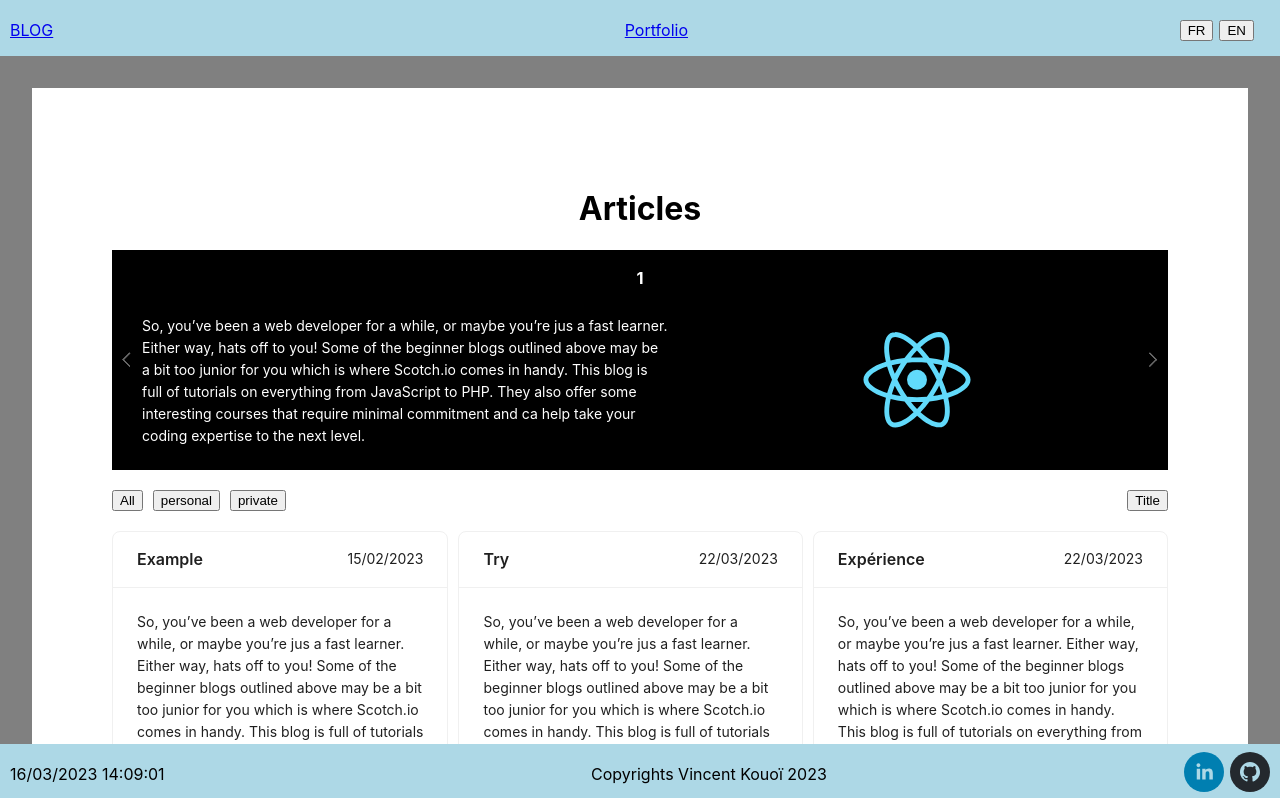
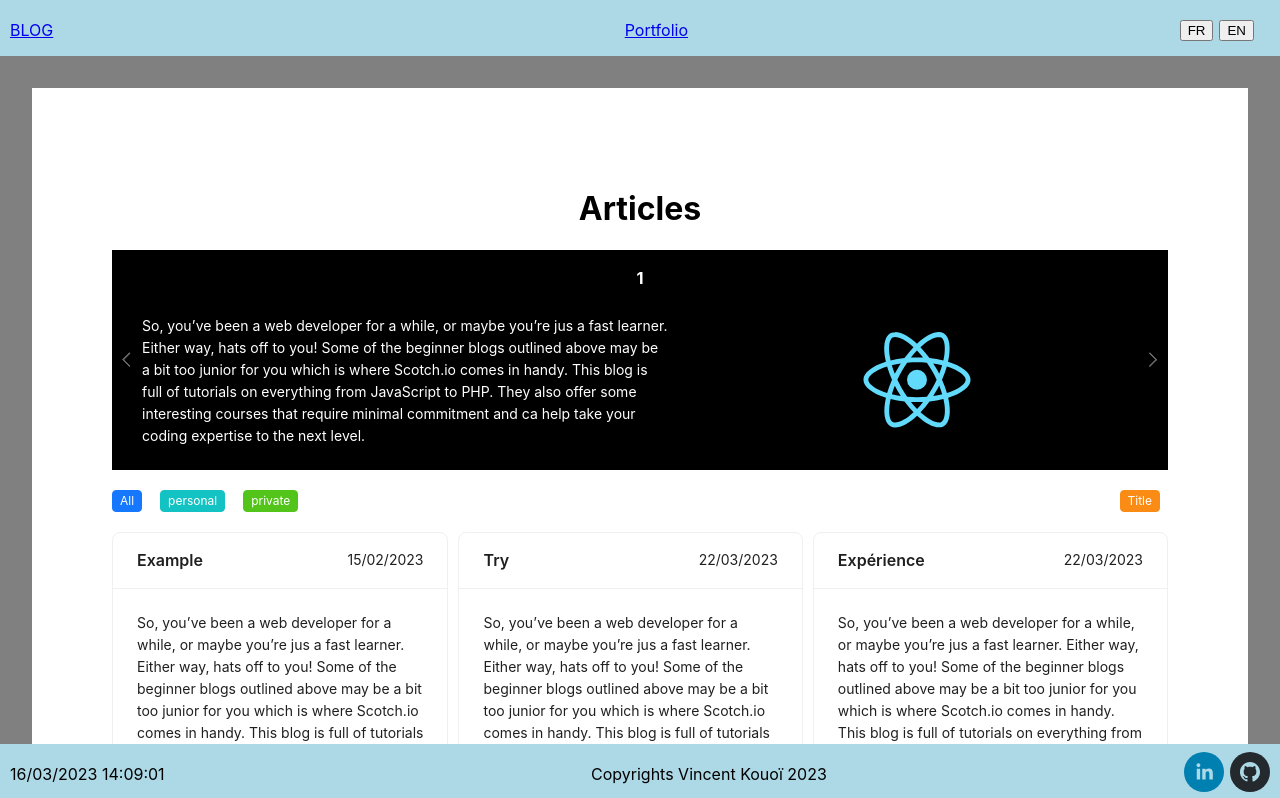
Before and after one commit to dryes380/portfolio2027Next, a React (Create React App) app in the folder front/: page / in a window 1280 px wide. Shown: the top 798 px of the page. Built offline with nearby package versions, Linux system fonts and the light colour scheme.

Commit message:
cleaned code

```diff
--- a/front/src/container/Blog.css
+++ b/front/src/container/Blog.css
@@ -34,11 +34,13 @@
 .buttonFilter {
   display: flex;
   gap: 10px;
+  cursor: pointer;
 }
 .buttonSort {
   margin-left: auto;
   display:flex;
   gap: 10px;
+  cursor: pointer;
 }
 .blogGeneral {
 	text-align: center;
@@ -51,6 +53,11 @@
 }
 
 
+.blogCardContent {
+  position: absolute;
+  bottom: 0;
+  width: 90%;
+}
 .blogContentAuthor {
 	float: left;
 }
--- a/front/src/container/Blog.js
+++ b/front/src/container/Blog.js
@@ -4,14 +4,17 @@ import { Card, Carousel } from 'antd'
 import "./Blog.css";
 import logo from '../logo.svg'
 
+import FilterPills from "../helpers/FilterPills";
+import SortPills from "../helpers/SortPills";
+
 const Blog = () => {
 
-  const articlesSortByTitle =
-    [...Articles.sort((a, b) => a.release > b.release ? 1 : -1)]
+  const articlesSortByTitle = [...Articles.sort((a, b) => a.release > b.release ? 1 : -1)]
 
   const [initial, setInitial] = useState([...articlesSortByTitle])
-  const setPersonal = [...initial.filter(data => data.type === 'personal')]
-  const setPrivate = [...initial.filter(data => data.type === 'private')]
+  const setPersonal = [...initial?.filter(data => data.type === 'personal')]
+  const setPrivate = [...initial?.filter(data => data.type === 'private')]
+
   const [sortActive, setActive] = useState(false)
   const toggleSortHandler = () => setActive(a => !a)
 
@@ -27,7 +30,6 @@ const Blog = () => {
       setInitial(Articles)
     }
   }, [sortActive])
-
 
   return (
     <div className="Content">
@@ -53,12 +55,10 @@ const Blog = () => {
       <br />
       <div className='styleButton'>
         <div className='buttonFilter'>
-          <button onClick={() => setInitial(initial)}>All</button>
-          <button onClick={() => setInitial(setPersonal)}>personal</button>
-          <button onClick={() => setInitial(setPrivate)}>private</button>
+          <FilterPills initial={initial} setInitial={setInitial} setPersonal={setPersonal} setPrivate={setPrivate} />
         </div>
         <div className='buttonSort'>
-          <button onClick={() => toggleSortHandler()}>Title</button>
+          <SortPills toggleSortHandler={toggleSortHandler} />
         </div>
       </div>
       <br />
@@ -66,10 +66,10 @@ const Blog = () => {
         {initial.map(data => {
           return (
             <>
-              <Card title={data.title} bordered className='blogCardContent' extra={data.release}>
+              <Card title={data.title} bordered extra={data.release}>
                 <div>{data.content}</div>
                 <br />
-                <div style={{ position: 'absolute', bottom: 0, width: '90%' }}>
+                <div className='blogCardContent'>
                   <p className='blogContentAuthor'>{data.author}</p>
                   <p className='blogContentRedirect'>redirect</p>
                 </div>
--- /dev/null
+++ b/front/src/helpers/FilterPills.js
@@ -0,0 +1,14 @@
+import React from 'react'
+import { Tag } from 'antd'
+
+const FilterPills = ({ initial, setInitial, setPersonal, setPrivate }) => {
+	return (
+		<>
+			<Tag color='blue-inverse' onClick={() => setInitial(initial)}>All</Tag>
+			<Tag color='cyan-inverse' onClick={() => setInitial(setPersonal)}>personal</Tag>
+			<Tag color='green-inverse' onClick={() => setInitial(setPrivate)}>private</Tag>
+		</>
+	)
+}
+
+export default FilterPills
--- /dev/null
+++ b/front/src/helpers/SortPills.js
@@ -0,0 +1,10 @@
+import React from 'react'
+import { Tag } from 'antd'
+
+const SortPills = ({ toggleSortHandler }) => {
+	return (
+		<Tag color='orange-inverse' onClick={() => toggleSortHandler()}>Title</Tag>
+	)
+}
+
+export default SortPills
```
